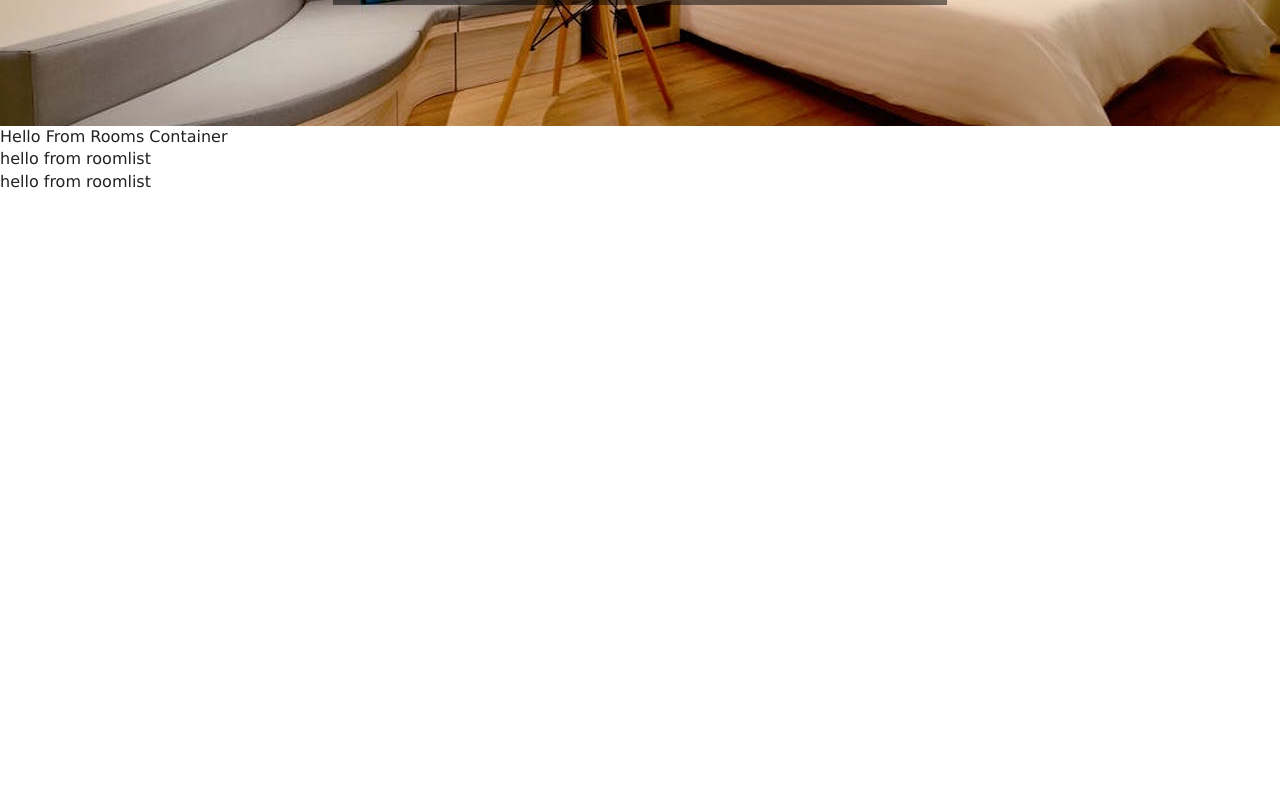
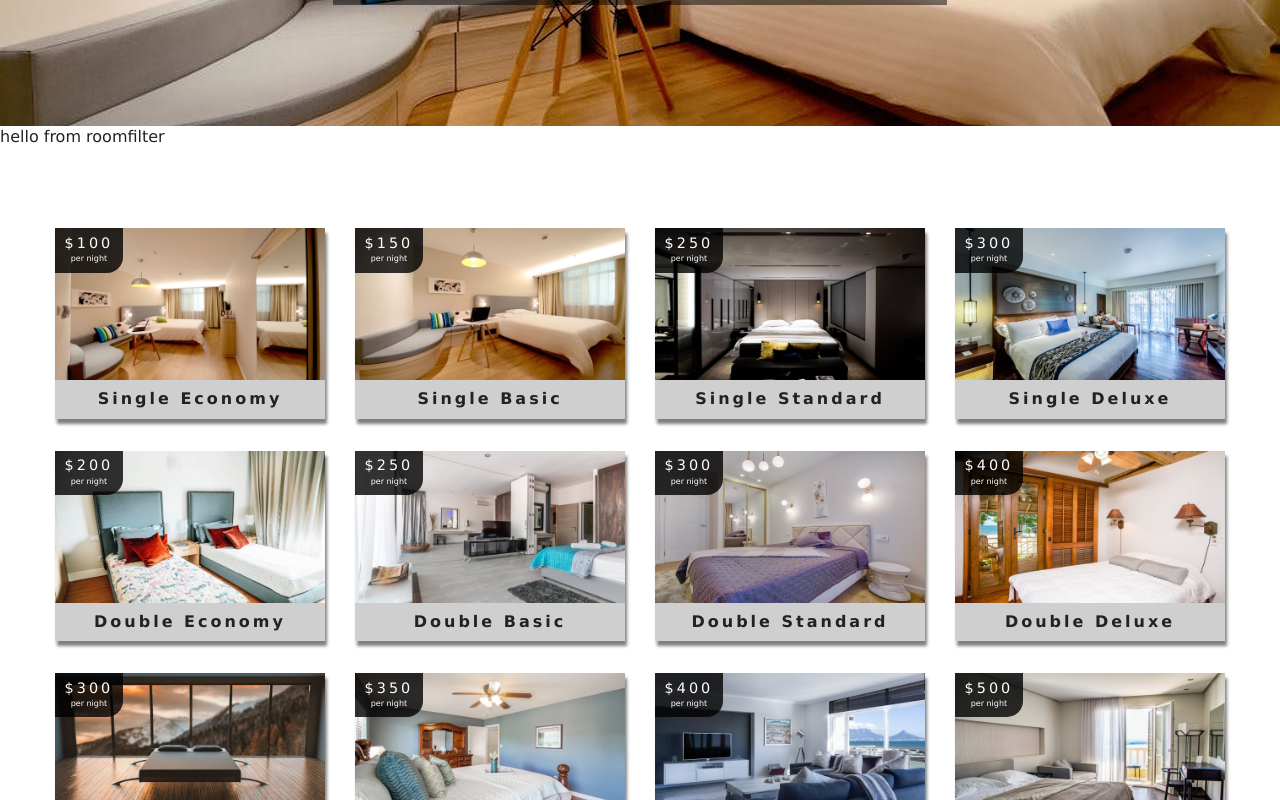
Before and after one commit to kirancg/BeachResortRooms, a React (Create React App) app: page /rooms in a window 1280 px wide. Shown: the part 420-1220 px from the top of the page. Before the commit the page ends 800 px from the top, so only its background shows below. Built offline with nearby package versions, Linux system fonts and the light colour scheme; the HTML template or start-up script is replaced by a standard one.

Commit message:
Added RoomList component and Higher order component

```diff
--- a/src/components/RoomContainer.js
+++ b/src/components/RoomContainer.js
@@ -1,24 +1,49 @@
-import React from 'react'
-import RoomFilter from './RoomFilter'
-import RoomList from './RoomList'
-import { RoomConsumer } from '../context';
+import React from "react";
+import { withRoomConsumer } from "../context";
+import Loading from "./Loading";
+import RoomFilter from "./RoomFilter";
+import RoomList from "./RoomList";
 
-export default function RoomContainer() {
-    return (
-        <RoomConsumer>
-            {
-                value => {
-                    const { loading, setRoom, sortedRooms,rooms } = value;
-                    return (
-                        <div>
-                            Hello From Rooms Container
-                            <RoomFilter />
-                            <RoomList />
-                        </div>
-                    );
-                }
-            }
-        </RoomConsumer>
+function RoomContainer({ context }) {
+    const { loading, sortedRooms, rooms } = context;
+    if (loading) {
+     return <Loading />
+        }
+        return (
+            <>
+            <RoomFilter rooms = {rooms} />
+            <RoomList rooms={sortedRooms}/>
+            </>
+        );
 
-    )
 }
+export default withRoomConsumer(RoomContainer);
+
+// import React from 'react'
+// import RoomFilter from './RoomFilter'
+// import RoomList from './RoomList'
+// import { RoomConsumer } from '../context'
+// import Loading from './Loading'
+
+// export default function RoomContainer() {
+//     return (
+//         <RoomConsumer>
+//             {
+//                 value => {
+//                     const { loading, setRoom, sortedRooms, rooms } = value;
+//                     if (loading) {
+//                         return <Loading />
+//                     }
+//                     return (
+//                         <div>
+//                             Hello From Rooms Container
+//                             <RoomFilter rooms = {rooms} />
+//                             <RoomList rooms={sortedRooms}/>
+//                         </div>
+//                     );
+//                 }
+//             }
+//         </RoomConsumer>
+
+//     )
+// }
--- a/src/components/RoomFilter.js
+++ b/src/components/RoomFilter.js
@@ -2,6 +2,6 @@
 
 export default function RoomFilter() {
     return (
-        <div>hello from roomlist</div>
+        <div>hello from roomfilter</div>
     )
 }
--- a/src/components/RoomList.js
+++ b/src/components/RoomList.js
@@ -1,9 +1,22 @@
-import React from 'react'
+import React from "react";
+import Room from "./Room";
+const RoomList = ({ rooms }) => {
+  if (rooms.length === 0) {
+    return (
+      <div className="empty-search">
+        <h3>unfortunately no rooms matched your search parameters</h3>
+      </div>
+    );
+  }
+  return (
+    <section className="roomslist">
+      <div className="roomslist-center">
+        {rooms.map(item => {
+          return <Room key={item.id} room={item} />;
+        })}
+      </div>
+    </section>
+  );
+};
 
-export default function RoomList() {
-    return (
-        <div>
-            hello from roomlist
-        </div>
-    )
-}
+export default RoomList;
--- a/src/context.js
+++ b/src/context.js
@@ -56,3 +56,13 @@
 const RoomConsumer = RoomContext.Consumer;
 
 export { RoomProvider, RoomConsumer, RoomContext };
+
+export function withRoomConsumer(Component) {
+    return function ConsumerWrapper(props) {
+      return (
+        <RoomConsumer>
+          {value => <Component {...props} context={value} />}
+        </RoomConsumer>
+      );
+    };
+  }
```
